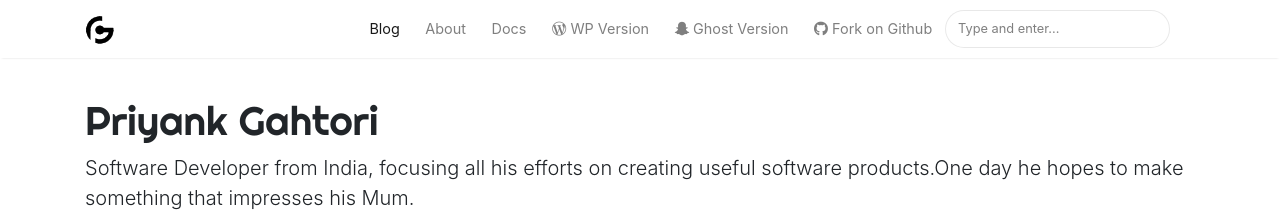
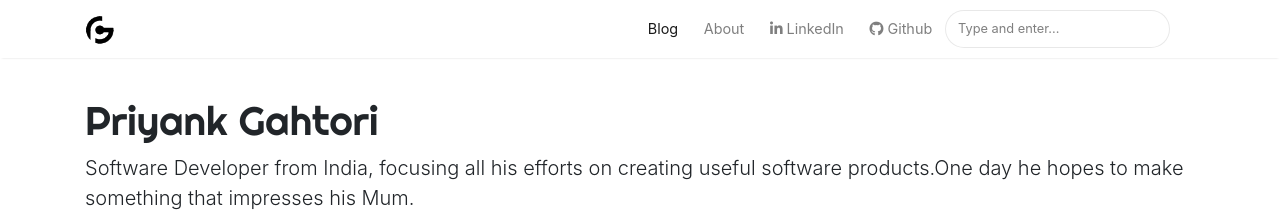
Before and after one commit to PriyankGahtori/priyankgahtori.github.io, a Jekyll site: the page built from index.html, in a window 1280 px wide. Shown: the top 212 px of the page. Built offline with Jekyll 4.4.1, drawn with Linux system fonts in a browser that asks for light colours; nearby versions of some CDN libraries; the list of posts is cut into pages by our own code.

Commit message:
added linked url

```diff
--- a/_layouts/default.html
+++ b/_layouts/default.html
@@ -76,11 +76,19 @@ ga('send', 'pageview');
                 </li>
 
                 <li class="nav-item">
+                    <a target="_blank" class="nav-link" href="https://www.linkedin.com/in/priyankgahtori"><i class="fab fa-linkedin-in"></i> LinkedIn</a>
+                </li>
+
+                <li class="nav-item">
+                    <a target="_blank" class="nav-link" href="https://github.com/PriyankGahtori"><i class="fab fa-github"></i> Github</a>
+                </li>
+
+                <!-- <li class="nav-item">
                 <a target="_blank" class="nav-link" href="https://bootstrapstarter.com/bootstrap-templates/template-mediumish-bootstrap-jekyll/"> Docs</a>
                 </li>
 
                 <li class="nav-item">
-                <a target="_blank" class="nav-link" href="https://www.wowthemes.net/themes/mediumish-wordpress/"><i class="fab fa-wordpress-simple"></i> WP Version</a>
+                <a target="_blank" class="nav-link" href="https://www.linkedin.com/in/priyankgahtori"><i class="fab fa-linkedin-in"></i> LinkedIn</a>
                 </li>
 
                 <li class="nav-item">
@@ -89,7 +97,7 @@ ga('send', 'pageview');
 
                 <li class="nav-item">
                 <a target="_blank" class="nav-link" href="https://github.com/wowthemesnet/mediumish-theme-jekyll"><i class="fab fa-github"></i> Fork on Github</a>
-                </li>
+                </li> -->
 
                 {% include search-lunr.html %}
 
```
